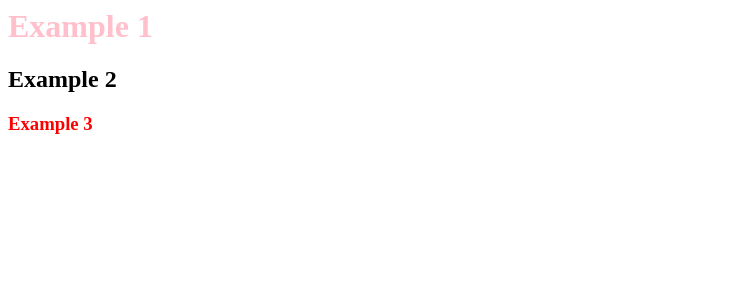
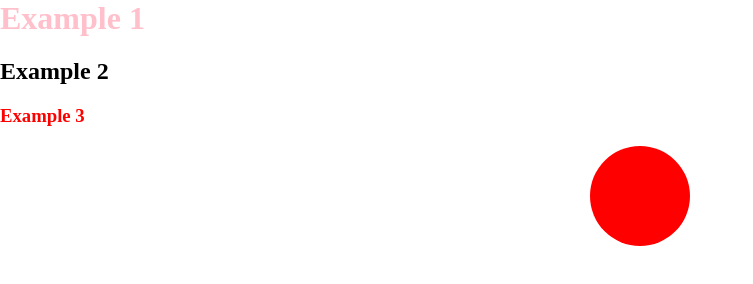
Before and after one commit to AlexanderAlatorreGovea/100-frontend-interview-questions, a website: page data/index.html in a window 1280 px wide. Shown: the whole page, without its empty margins (0-753 px from the left). Drawn offline with Linux system fonts and the light colour scheme.

Commit message:
changed file

```diff
--- a/data/index.html
+++ b/data/index.html
@@ -1,20 +1,36 @@
 <html>
-
   <head>
-    <link rel="stylesheet" href="./styles.css">
+    <link rel="stylesheet" href="./styles.css" />
   </head>
   <style>
+    :root {
+      --black: black;
+      --blue: blue;
+      --red: red;
+    }
+    body {
+      padding: 0;
+      margin: 0;
+      box-sizing: border-box;
+    }
     h1#e {
-    color: blue;
+      color: var(--black);
+    }
+    .circle {
+      height: 100px;
+      width: 100px;
+      background-color: var(--red);
+      border-radius: 50%;
+      margin: 0 auto;
     }
   </style>
 
   <body>
-    <h1 data-test="h1" id="e" style="color: pink;">Example 1</h1>
+    <h1 data-test="h1" id="e" style="color: pink">Example 1</h1>
     <h2 data-total-columns="3">Example 2</h2>
     <h3 data-css-example="true">Example 3</h3>
+    <div class="circle"></div>
   </body>
 
   <script src="./app.js"></script>
-
 </html>
```
Lines whose indentation alone changed are shown as unchanged.
